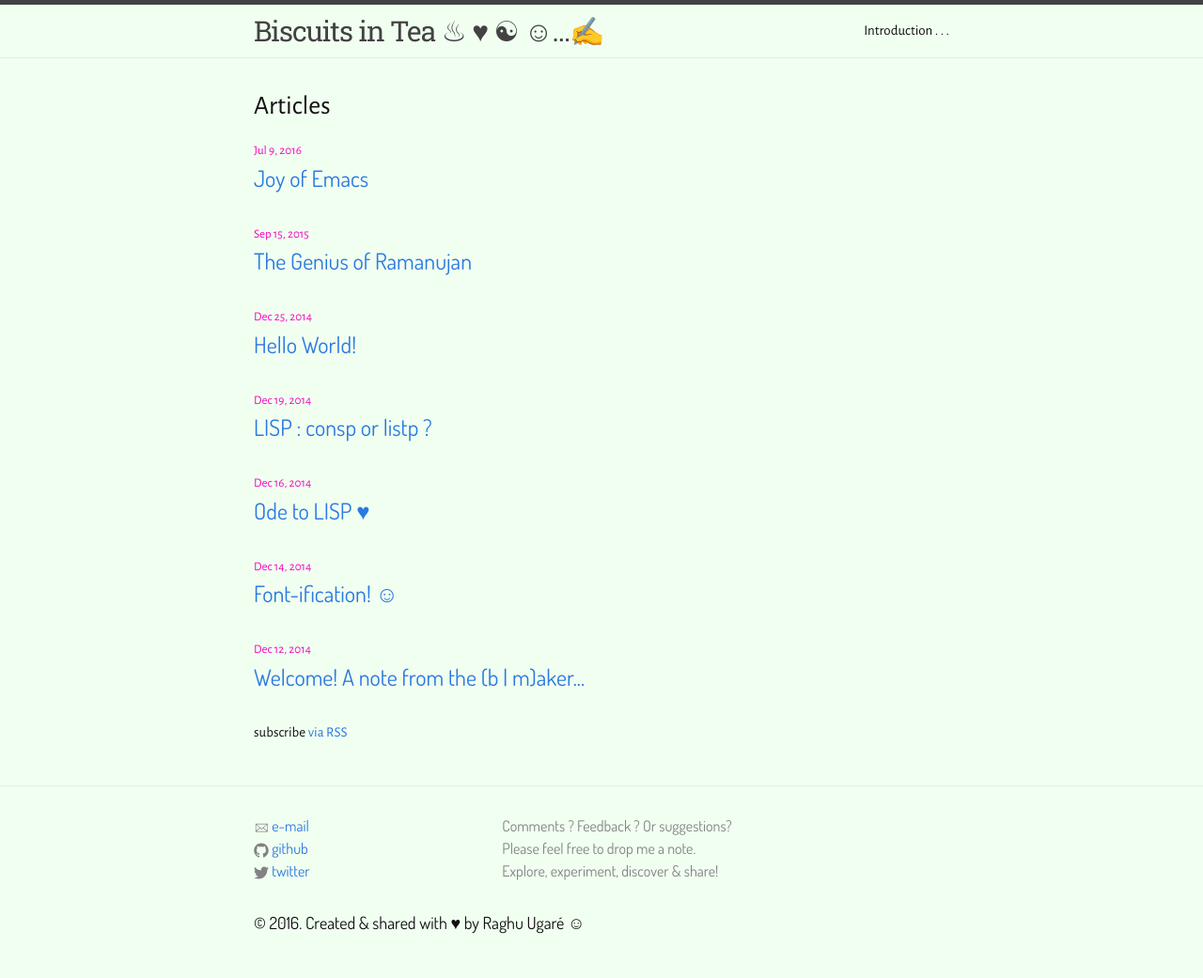
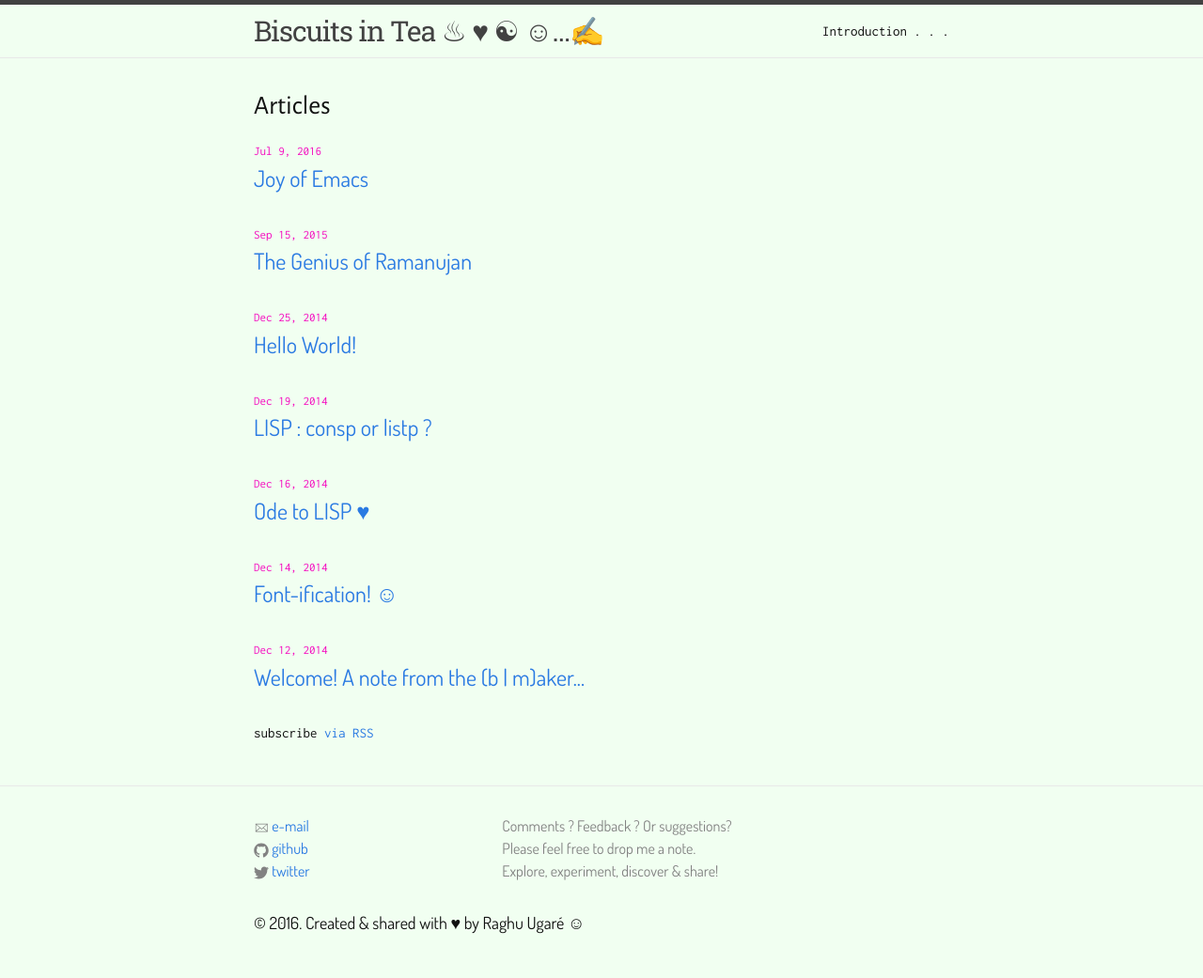
Before and after one commit to raghuugare/raghuugare.bkup, a Jekyll site: the page built from index.html, in a window 1280 px wide. Shown: the whole page at 94% size. Built offline with Jekyll 4.4.1, drawn with Linux system fonts in a browser that asks for light colours; some web fonts are replaced.

Commit message:
Small font change.

```diff
--- a/css/main.scss
+++ b/css/main.scss
@@ -43,7 +43,7 @@ $body-font-weight: 300;
 // Our variables
 // Some nice fonts (albeit available locally! :-( ) : Optima, Seravek, Avenir, ...
 
-$base-font-family:  Alegreya Sans, Merriweather, Roboto Slab, Source Sans Pro, Lato, Helvetica Neue, Helvetica, Arial, Sans-serif;
+$base-font-family:  Inconsolata, Alegreya Sans, Merriweather, Roboto Slab, Source Sans Pro, Lato, Helvetica Neue, Helvetica, Arial, Sans-serif;
 $base-font-size:   15px;
 $small-font-size:  $base-font-size * 0.875;
 $base-line-height: 1.5;
```
